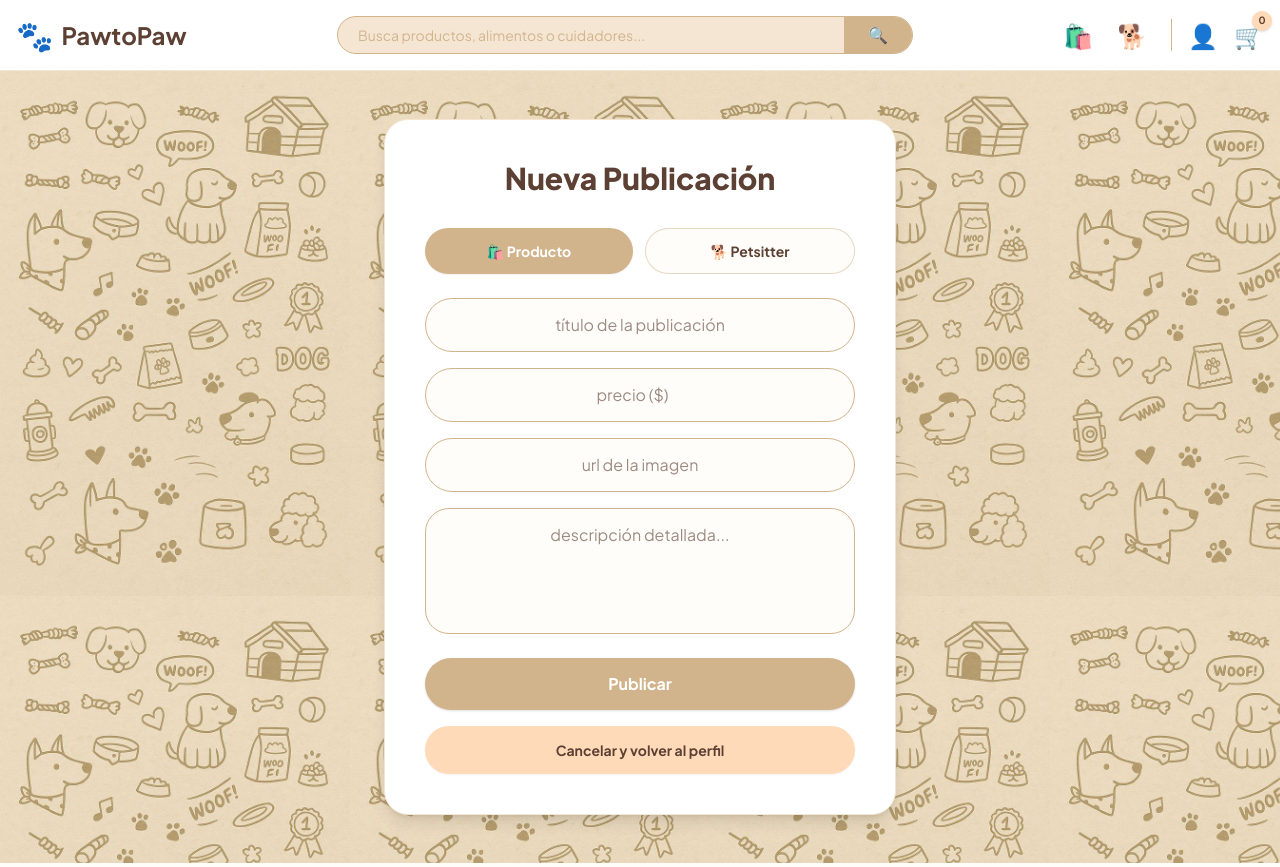
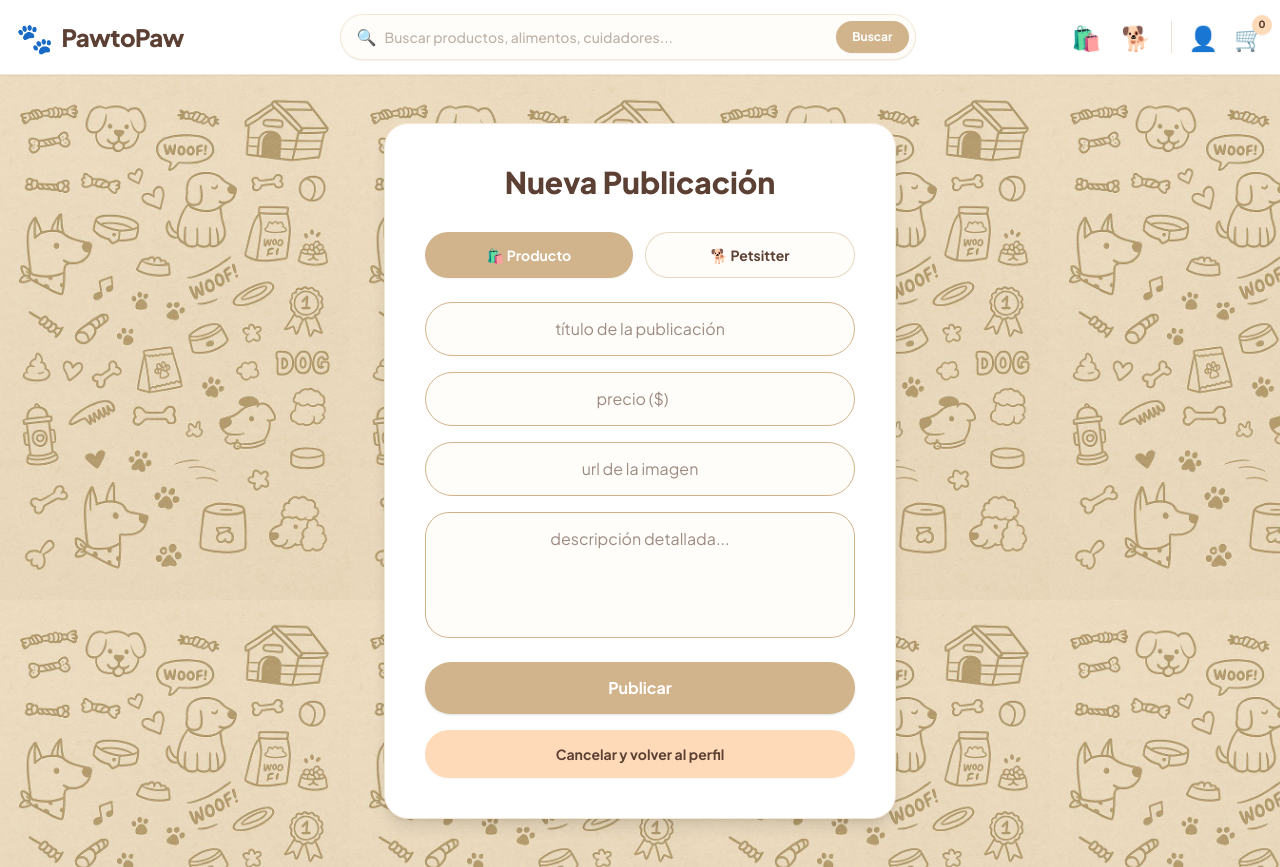
Before and after one commit to Alexandrailp/pawtopaw-frontend, a React (Vite) app: page /crear-publicacion in a window 1280 px wide. Built offline with nearby package versions, Linux system fonts and the light colour scheme; no server answers.

Commit message:
feat: rediseño estetico y funcionalidad completa de la barra de busqueda

```diff
--- a/src/components/Navbar.jsx
+++ b/src/components/Navbar.jsx
@@ -1,4 +1,4 @@
-import { useContext } from 'react';
+import { useState, useEffect, useContext } from 'react';
 import { Link, useNavigate, useLocation } from 'react-router-dom';
 import { UserContext } from '../context/UserContext';
 
@@ -7,45 +7,106 @@ export default function Navbar() {
   const navigate = useNavigate();
   const location = useLocation();
 
-  const handleFiltrar = (categoria) => {
+  const [busqueda, setBusqueda] = useState('');
+
+  // Sincronizar el input si el parámetro 'buscar' cambia en la URL
+  useEffect(() => {
+    const params = new URLSearchParams(location.search);
+    setBusqueda(params.get('buscar') || '');
+  }, [location.search]);
+
+  const handleBuscar = (e) => {
+    e.preventDefault();
+    const query = busqueda.trim();
+    const params = new URLSearchParams(location.pathname === '/' ? location.search : '');
+
+    if (query) {
+      params.set('buscar', query);
+    } else {
+      params.delete('buscar');
+    }
+
     if (location.pathname === '/') {
       const catalogo = document.getElementById('catalogo');
       if (catalogo) {
         catalogo.scrollIntoView({ behavior: 'smooth' });
       }
-      navigate(`/?categoria=${categoria}`, { replace: true });
+      navigate(`/?${params.toString()}`, { replace: true });
     } else {
-      navigate(`/?categoria=${categoria}`);
+      navigate(`/?${params.toString()}`);
+    }
+  };
+
+  const limpiarBusqueda = () => {
+    setBusqueda('');
+    const params = new URLSearchParams(location.search);
+    params.delete('buscar');
+    if (location.pathname === '/') {
+      navigate(`/?${params.toString()}`, { replace: true });
+    }
+  };
+
+  const handleFiltrar = (categoria) => {
+    const params = new URLSearchParams(location.pathname === '/' ? location.search : '');
+    params.set('categoria', categoria);
+
+    if (location.pathname === '/') {
+      const catalogo = document.getElementById('catalogo');
+      if (catalogo) {
+        catalogo.scrollIntoView({ behavior: 'smooth' });
+      }
+      navigate(`/?${params.toString()}`, { replace: true });
+    } else {
+      navigate(`/?${params.toString()}`);
     }
   };
 
   return (
-    <nav className="bg-white shadow-sm py-4 border-b border-pawSecondary">
-      <div className="max-w-7xl mx-auto px-4 flex justify-between items-center">
+    <nav className="bg-white shadow-xs py-3.5 border-b border-pawSecondary sticky top-0 z-40">
+      <div className="max-w-7xl mx-auto px-4 flex justify-between items-center gap-4">
         {/* Logo */}
-        <Link to="/" className="flex items-center gap-2 text-decoration-none">
-          <span className="text-3xl">🐾</span>
+        <Link to="/" className="flex items-center gap-2 text-decoration-none shrink-0 group">
+          <span className="text-3xl group-hover:scale-110 transition-transform">🐾</span>
           <div>
-            <h1 className="m-0 text-2xl font-bold text-pawText leading-tight">PawtoPaw</h1>
+            <h1 className="m-0 text-2xl font-extrabold text-pawText tracking-tight leading-tight">PawtoPaw</h1>
           </div>
         </Link>
 
-        {/* Búsqueda */}
-        <div className="hidden md:flex flex-1 max-w-xl mx-8">
-          <div className="flex w-full bg-pawSecondary rounded-full overflow-hidden border border-pawPrimary focus-within:ring-1 focus-within:ring-pawPrimary transition-all">
+        {/* Búsqueda moderna integrada con la paleta de PawtoPaw */}
+        <div className="hidden md:flex flex-1 max-w-xl mx-2 lg:mx-6">
+          <form
+            onSubmit={handleBuscar}
+            className="flex w-full items-center bg-pawLight border border-pawSecondary hover:border-pawPrimary/70 focus-within:border-pawPrimary focus-within:ring-2 focus-within:ring-pawPrimary/20 rounded-full pl-4 pr-1.5 py-1.5 shadow-2xs transition-all"
+          >
+            <span className="text-pawPrimary text-base select-none mr-2">🔍</span>
             <input
               type="text"
-              placeholder="Busca productos, alimentos o cuidadores..."
-              className="w-full bg-transparent px-5 py-2 outline-none text-sm text-pawText placeholder-pawPrimary"
+              value={busqueda}
+              onChange={(e) => setBusqueda(e.target.value)}
+              placeholder="Buscar productos, alimentos, cuidadores..."
+              className="w-full bg-transparent outline-none text-sm font-medium text-pawText placeholder-pawText/40"
             />
-            <button className="bg-pawPrimary px-6 text-pawText hover:bg-opacity-80 transition-colors flex items-center justify-center">
-              🔍
+            {busqueda && (
+              <button
+                type="button"
+                onClick={limpiarBusqueda}
+                className="text-pawText/40 hover:text-pawText text-xs px-2 py-1 rounded-full hover:bg-pawSecondary/60 transition-colors mr-1 cursor-pointer"
+                title="Limpiar búsqueda"
+              >
+                ✕
+              </button>
+            )}
+            <button
+              type="submit"
+              className="bg-pawPrimary hover:bg-pawPrimary/90 text-white font-bold text-xs px-4 py-2 rounded-full transition-all shadow-xs shrink-0 cursor-pointer"
+            >
+              Buscar
             </button>
-          </div>
+          </form>
         </div>
 
         {/* Enlaces de Usuario (Solo Íconos) */}
-        <div className="flex items-center gap-6 text-pawText">
+        <div className="flex items-center gap-5 text-pawText shrink-0">
           <button
             type="button"
             onClick={() => handleFiltrar('producto')}
@@ -65,17 +126,23 @@ export default function Navbar() {
             🐕
           </button>
 
-          <div className="flex gap-4 border-l border-pawPrimary pl-4">
+          <div className="flex gap-4 border-l border-pawPrimary/40 pl-4 items-center">
             <Link
               to={user ? "/perfil" : "/login"}
-              className="text-2xl hover:text-pawPrimary transition-colors"
-              title={user ? "Mi Perfil" : "Cuenta"}
+              className="text-2xl hover:text-pawPrimary hover:scale-110 transition-all cursor-pointer"
+              title={user ? "Mi Perfil" : "Iniciar Sesión"}
             >
               👤
             </Link>
-            <Link to="/perfil" className="text-2xl hover:text-pawPrimary transition-colors relative" title="Carrito">
+            <Link
+              to="/perfil"
+              className="text-2xl hover:text-pawPrimary hover:scale-110 transition-all relative cursor-pointer"
+              title="Mi Perfil y Pedidos"
+            >
               🛒
-              <span className="absolute -top-2 -right-2 bg-pawAccent text-pawText text-[10px] w-5 h-5 flex items-center justify-center rounded-full font-bold shadow-sm">0</span>
+              <span className="absolute -top-1.5 -right-2 bg-pawAccent text-pawText text-[10px] w-5 h-5 flex items-center justify-center rounded-full font-extrabold shadow-xs">
+                0
+              </span>
             </Link>
           </div>
         </div>
--- a/src/views/Home.jsx
+++ b/src/views/Home.jsx
@@ -46,6 +46,7 @@ export default function Home() {
   const { publicaciones: publicacionesBackend } = useContext(UserContext);
 
   const filtroCategoria = searchParams.get('categoria') || 'todos';
+  const terminoBusqueda = (searchParams.get('buscar') || '').toLowerCase().trim();
 
   const scrollACatalogo = () => {
     const catalogo = document.getElementById('catalogo');
@@ -56,7 +57,8 @@ export default function Home() {
 
   useEffect(() => {
     const cat = searchParams.get('categoria');
-    if (cat === 'producto' || cat === 'petsitter') {
+    const busqueda = searchParams.get('buscar');
+    if (cat === 'producto' || cat === 'petsitter' || busqueda) {
       const timer = setTimeout(scrollACatalogo, 100);
       return () => clearTimeout(timer);
     }
@@ -93,7 +95,14 @@ export default function Home() {
     : publicaciones;
 
   const publicacionesFiltradas = listaPublicaciones
-    .filter((pub) => (filtroCategoria === 'todos' ? true : pub.categoria === filtroCategoria))
+    .filter((pub) => {
+      const coincideCategoria = filtroCategoria === 'todos' ? true : pub.categoria === filtroCategoria;
+      const coincideBusqueda = !terminoBusqueda
+        ? true
+        : (pub.titulo && pub.titulo.toLowerCase().includes(terminoBusqueda)) ||
+          (pub.descripcion && pub.descripcion.toLowerCase().includes(terminoBusqueda));
+      return coincideCategoria && coincideBusqueda;
+    })
     .sort((a, b) => {
       if (orden === 'mayor-menor') return b.precio - a.precio;
       if (orden === 'menor-mayor') return a.precio - b.precio;
@@ -211,7 +220,28 @@ export default function Home() {
           </div>
         </aside>
 
-        <div className="flex-1 grid grid-cols-1 sm:grid-cols-2 lg:grid-cols-3 gap-6 w-full">
+        <div className="flex-1 w-full flex flex-col gap-6">
+          {terminoBusqueda && (
+            <div className="bg-pawLight border border-pawSecondary rounded-2xl px-5 py-3 flex items-center justify-between shadow-2xs">
+              <p className="text-sm text-pawText font-medium">
+                Resultados para: <span className="font-extrabold text-pawText">"{terminoBusqueda}"</span>
+                <span className="text-xs text-pawText/60 ml-2 font-bold">({publicacionesFiltradas.length} encontrados)</span>
+              </p>
+              <button
+                onClick={() => {
+                  const newParams = new URLSearchParams(searchParams);
+                  newParams.delete('buscar');
+                  setSearchParams(newParams);
+                }}
+                className="text-xs bg-pawSecondary hover:bg-pawAccent text-pawText font-bold px-3 py-1.5 rounded-full transition-colors cursor-pointer"
+              >
+                ✕ Limpiar búsqueda
+              </button>
+            </div>
+          )}
+
+          {publicacionesFiltradas.length > 0 ? (
+            <div className="grid grid-cols-1 sm:grid-cols-2 lg:grid-cols-3 gap-6 w-full">
               {publicacionesFiltradas.map((pub) => (
                 <Card
                   key={pub.id}
@@ -224,6 +254,16 @@ export default function Home() {
                 />
               ))}
             </div>
+          ) : (
+            <div className="bg-white border border-dashed border-pawSecondary rounded-3xl p-12 text-center flex flex-col items-center justify-center">
+              <span className="text-4xl mb-3">🔍</span>
+              <h4 className="text-xl font-bold text-pawText">No encontramos resultados</h4>
+              <p className="text-sm text-pawText/70 mt-1 max-w-sm">
+                No hay productos o cuidadores que coincidan con tu búsqueda. Intenta con otras palabras o limpia el filtro.
+              </p>
+            </div>
+          )}
+        </div>
       </div>
     </div>
   );
```
Lines whose indentation alone changed are shown as unchanged.
